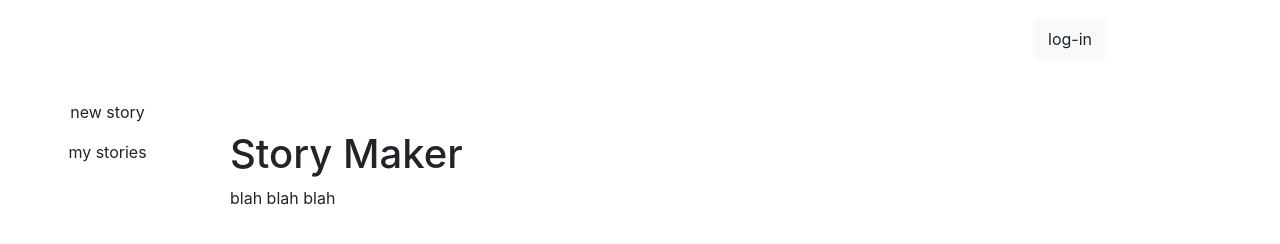
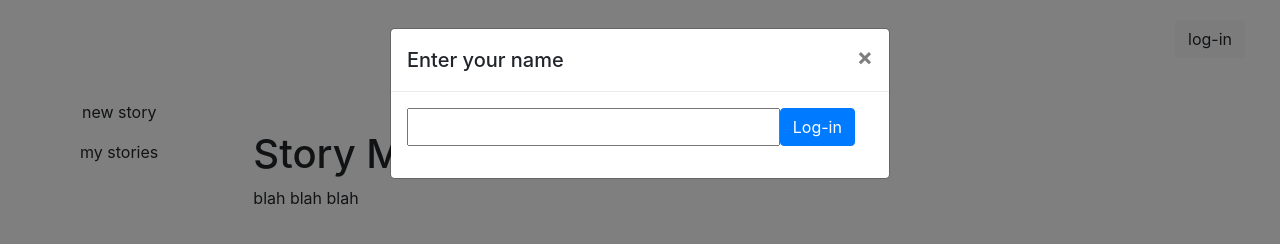
Before and after one commit to DanielleUlitski/StoryMaker, a website: page client/index.html in a window 1280 px wide. Both pictures are taken after a click on the button "log-in". Drawn offline with nearby package versions, Linux system fonts and the light colour scheme; no server answers.

Commit message:
added modal

```diff
--- a/client/index.html
+++ b/client/index.html
@@ -1,5 +1,6 @@
 <!DOCTYPE html>
 <html>
+
 <head>
     <meta charset="utf-8" />
     <meta http-equiv="X-UA-Compatible" content="IE=edge">
@@ -8,6 +9,7 @@
     <link rel="stylesheet" href=".\bootstrap\dist\css\bootstrap.css">
     <link rel="stylesheet" type="text/css" media="screen" href="main.css" />
 </head>
+
 <body>
     <div class="container">
         <div class="nav-bar text-center">
@@ -15,7 +17,7 @@
             <p class="nav-item">my stories</p>
         </div>
         <div class="header">
-            <button type="button" class="btn btn-light" id="login-btn">log-in</button>
+            <button type="button" class="btn btn-light" id="login-btn" data-toggle="modal" data-target="#myModal">log-in</button>
         </div>
         <div class="body">
             <h1>Story Maker</h1>
@@ -23,7 +25,30 @@
         </div>
     </div>
 
+    <div class="modal" tabindex="-1" role="dialog" id="myModal">
+        <div class="modal-dialog" role="document">
+            <div class="modal-content">
+                <div class="modal-header">
+                    <h5 class="modal-title">Enter your name</h5>
+                    <button type="button" class="close" data-dismiss="modal" aria-label="Close">
+                        <span aria-hidden="true">&times;</span>
+                    </button>
+                </div>
+
+                <div class="modal-body">
+                    <div class="input-group mb-3" id="add-sentence-form">
+                        <input type="text" id="username">
+                        <button type="button" class="btn btn-primary">Log-in</button>
+                    </div>
+                </div>
+            </div>
+        </div>
+    </div>
+
+    <script src=".\jquery\dist\jquery.js"></script>
+    <script src=".\bootstrap\dist\js\bootstrap.js"></script>
     <script src="/socket.io/socket.io.js"></script>
     <script src="main.js"></script>
 </body>
+
 </html>
--- a/client/main.js
+++ b/client/main.js
@@ -1 +1 @@
-const socket = io.connect('http://localhost');
+const socket = io.connect();
--- a/client/main.scss
+++ b/client/main.scss
@@ -29,6 +29,10 @@
     margin: 20px;
 }
 
+#username {
+    width: 80%;
+}
+
 .body {
     grid-area: b;
     padding: 30px;
@@ -38,6 +42,7 @@
 
 .story-body {
     display: grid;
+    width: 90%;
     grid-template-rows: 8fr 1fr;
     grid-template-areas:
     "s"
@@ -59,3 +64,9 @@
     -webkit-box-sizing: border-box;
     -moz-box-sizing: border-box;
 }
+
+@media (min-width: 992px) {
+    .container {
+        max-width: 100vw;
+    }
+}
```
Also changed, not shown: client/newStory/index.html (+20 -4 lines), client/main.css, 1 other file.
